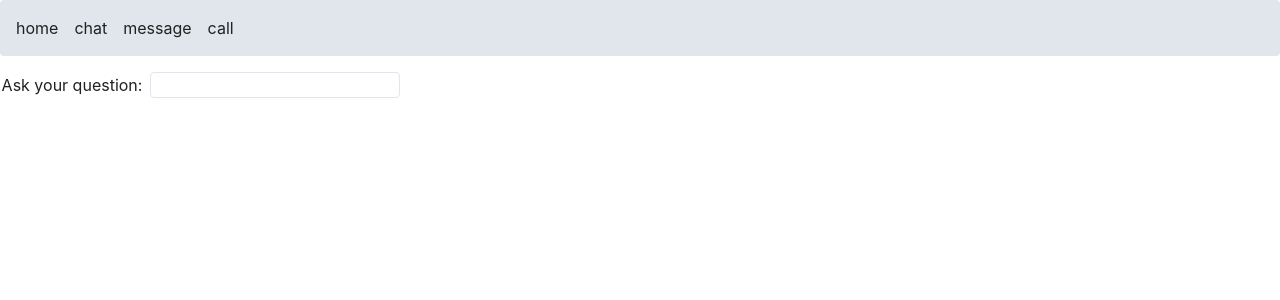
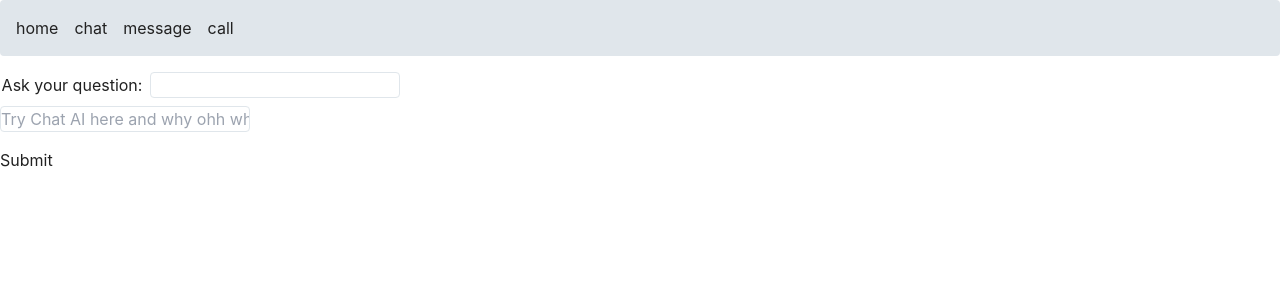
Before and after one commit to AkkaFranKebne/my-app, a SvelteKit app: page /chat in a window 1280 px wide. Shown: the top 300 px of the page. Built offline with nearby package versions, Linux system fonts and the light colour scheme.

Commit message:
try making express and external api work

```diff
--- a/package.json
+++ b/package.json
@@ -48,6 +48,7 @@
 		"cors": "^2.8.5",
 		"dotenv": "^16.4.5",
 		"express": "^4.18.3",
+		"helmet": "^7.1.0",
 		"openai": "^4.28.4"
 	}
 }
--- a/src/routes/chat/+page.svelte
+++ b/src/routes/chat/+page.svelte
@@ -1,4 +1,25 @@
 <script lang="ts">
+  let prompt = '';
+  let data = {};
+
+  const submitForm = ()  => {
+        fetch('http://localhost:5001/', {
+            method: 'POST',
+            body: JSON.stringify({prompt}),
+            headers: {
+            'Content-Type': 'application/json',
+            'Access-Control-Allow-Origin': '*',
+            'Access-Control-Allow-Headers': 'Origin, X-Requested-With, Content-Type, Accept',
+            'Access-Control-Allow-Methods': 'GET, POST, PUT, DELETE, OPTIONS' ,
+          },
+        })
+        .then(res => res.json())
+        .then(jsonRes => {
+            data = jsonRes;
+            console.log(data);
+        });
+      };
+
 	let number: Number;
 
 	const answer = async ()=> {
@@ -40,3 +61,9 @@
 {#if number !== undefined}
 	<p>My answer is: {number}</p>
 {/if}
+
+
+<form on:submit|preventDefault={submitForm}>
+    <input type="text" bind:value={prompt} placeholder="Try Chat AI here and why ohh why you get the CROS error"/>
+    <button type="submit">Submit</button>
+  </form>
```
Also changed, not shown: server.js (+20 -1 lines), 1 other file (tests, documents, lock files or other folders).
